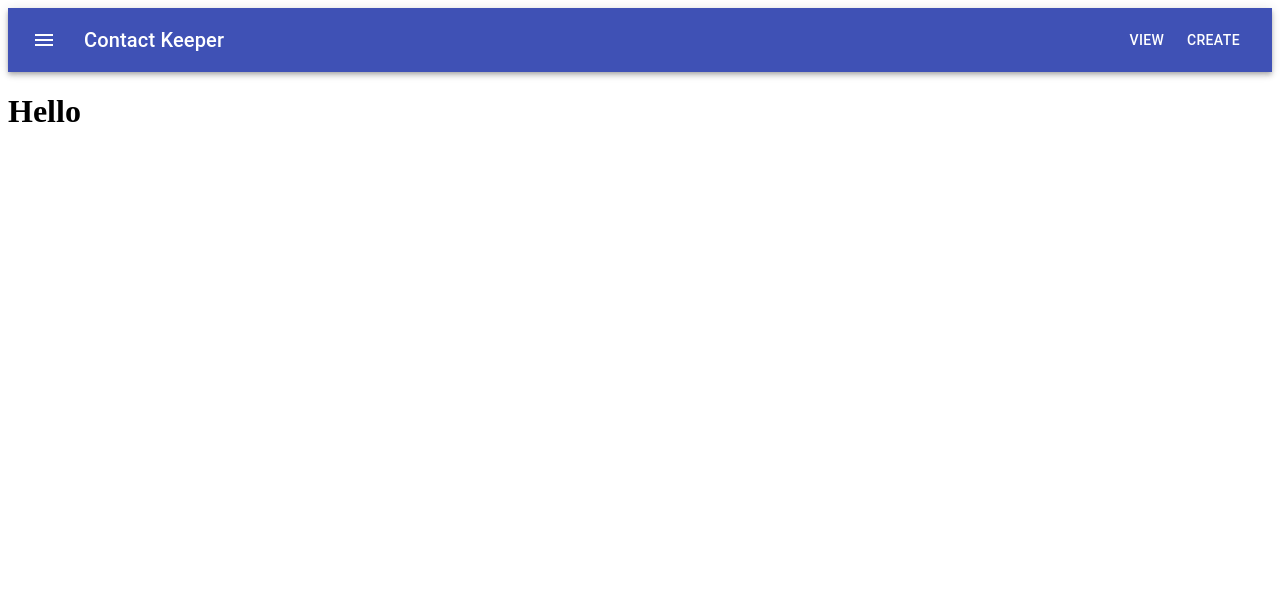
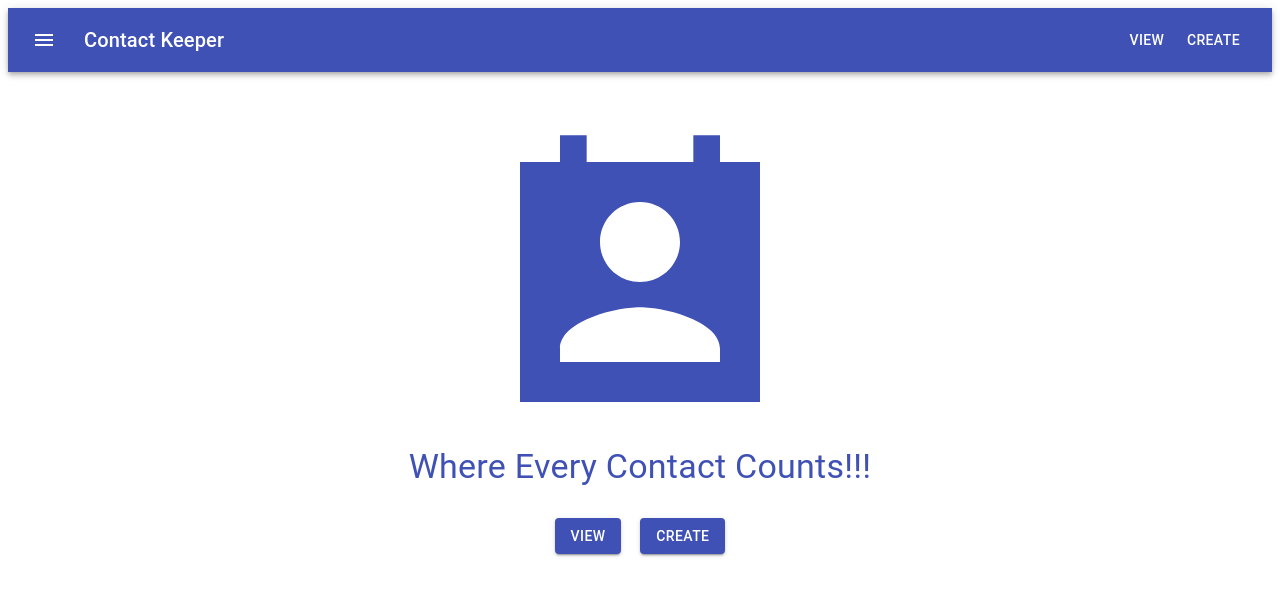
Before and after one commit to Gomathi-Janakiram/CRM-Frontend, a React (Create React App) app in the folder client/: page / in a window 1280 px wide. Shown: the top 596 px of the page. Built offline with nearby package versions, Linux system fonts and the light colour scheme.

Commit message:
added home page

```diff
--- /dev/null
+++ b/client/src/components/homePage/home.css
@@ -0,0 +1,19 @@
+.contact-icon{
+    font-size: 320px !important;
+    margin-top: 50px;
+
+}
+
+.container{
+    text-align: center;
+}
+
+.button-container{
+    width:15%;
+    margin: auto;
+    display: flex;
+    flex-direction: row;
+    justify-content: space-around;
+    align-items: center;
+    margin-top: 30px;
+}
--- a/client/src/components/homePage/home.js
+++ b/client/src/components/homePage/home.js
@@ -1,8 +1,18 @@
 import React from 'react'
+import './home.css'
+import PermContactCalendarSharpIcon from '@material-ui/icons/PermContactCalendarSharp';
+import { Typography,Button } from '@material-ui/core';
 
 const HomePage=()=>{
     return(
-        <h1>Hello</h1>
+        <div className='container'>
+            <PermContactCalendarSharpIcon className='contact-icon' color='primary'/>
+            <Typography color='primary' variant='h4'>Where Every Contact Counts!!!</Typography>
+            <section class='button-container'>
+                <Button href='/contacts' color='primary' variant='contained'>VIEW</Button>
+                <Button href='/addContact' color='primary' variant='contained'>CREATE</Button>
+            </section>
+        </div>
     )
 }
 
```
